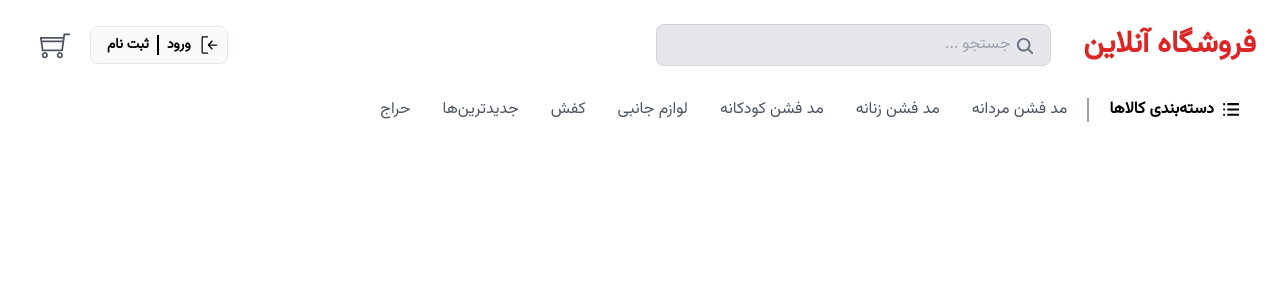
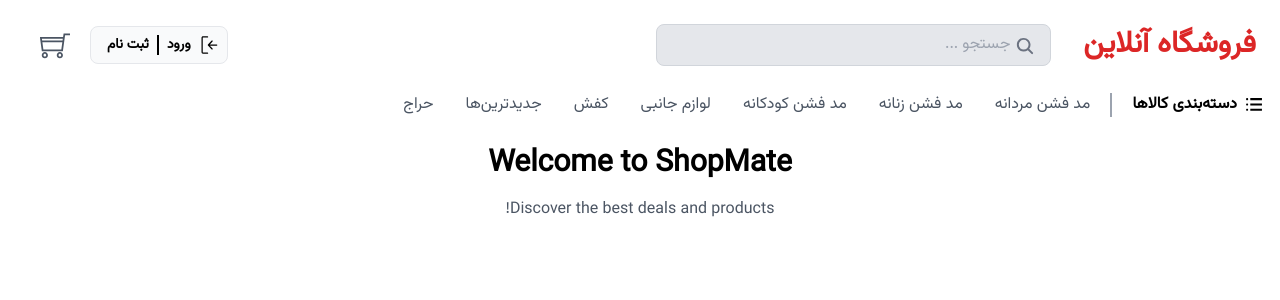
Before and after one commit to tetteam4/online-shoping-center, a React (Vite) app in the folder Frontend/: page / in a window 1280 px wide. Shown: the top 300 px of the page. Built offline with nearby package versions, Linux system fonts and the light colour scheme.

Commit message:
make the navbar

```diff
--- a/Frontend/src/App.jsx
+++ b/Frontend/src/App.jsx
@@ -1,14 +1,17 @@
 import React from "react";
 import { BrowserRouter as Router, Routes, Route } from "react-router-dom";
 
-import Header from "./components/Navbar/Header";
+import Home from "./pages/Home";
+import Layout from "./Layout/Layout";
 
 const App = () => {
   return (
     <Router>
-      <div>
-        <Header />
-      </div>
+      <Routes>
+        <Route path="/" element={<Layout />}>
+        <Route path="/" element={<Home />} />
+        </Route>
+      </Routes>
     </Router>
   );
 };
--- a/Frontend/src/Layout/Layout.jsx
+++ b/Frontend/src/Layout/Layout.jsx
@@ -1,14 +1,16 @@
 import React from "react";
 import Header from "../components/Navbar/Header";
 import { Outlet } from "react-router-dom";
+import Navbar from "../components/Navbar/Navbar";
 
 const Layout = () => {
   return (
-    <div className="bg-gray-200">
-      <div>
+    <div className="">
+      <div className="border  border-black">
         <Header />
+      <Navbar/>
       </div>
-      <div>
+      <div className="mt-36">
         <Outlet />
       </div>
 
--- a/Frontend/src/components/Navbar/Header.jsx
+++ b/Frontend/src/components/Navbar/Header.jsx
@@ -9,7 +9,7 @@
   const [isClick, setIsClick] = useState(false);
   const [cardItems, setCardItems] = useState(0);
   return (
-    <header className="bg-white  p-6">
+    <header className="bg-white fixed z-40 p-6 top-0 left-0 right-0">
       <div className="container mx-auto grid grid-cols-2">
         {/* Logo */}
         <div className="flex items-center gap-x-4  justify-between">
@@ -70,7 +70,6 @@
           </div>
         </div>
       </div>
-      <Navbar />
     </header>
   );
 };
--- a/Frontend/src/components/Navbar/Navbar.jsx
+++ b/Frontend/src/components/Navbar/Navbar.jsx
@@ -1,4 +1,4 @@
-import React, { useState } from "react";
+import React, { useState, useEffect } from "react";
 import { Link } from "react-router-dom";
 import { MdMenu, MdClose } from "react-icons/md";
 import { FaMale, FaFemale, FaChild } from "react-icons/fa"; // Example icons for each item
@@ -6,10 +6,23 @@
 
 const Navbar = () => {
   const [menuOpen, setMenuOpen] = useState(false);
+  const [isScrolled, setIsScrolled] = useState(false);
 
   const toggleMenu = () => {
     setMenuOpen((prev) => !prev);
   };
+
+  // Detect scroll to toggle navbar position
+  useEffect(() => {
+    const handleScroll = () => {
+      setIsScrolled(window.scrollY > 0);
+    };
+
+    window.addEventListener("scroll", handleScroll);
+    return () => {
+      window.removeEventListener("scroll", handleScroll);
+    };
+  }, []);
 
   // List of navbar items with icons
   const navItems = [
@@ -23,7 +36,13 @@
   ];
 
   return (
-    <nav className="mt-5">
+    <nav
+      className={`w-full z-30 transition-all border-t  duration-500 ${
+        isScrolled
+          ? "sticky top-20 bg-white border-t border-b-2  border-gray-800 shadow-md"
+          : "fixed top-20 bg-transparent"
+      }`}
+    >
       <div className="container mx-auto px-4 py-3 flex justify-between items-center">
         {/* Menu Button for Mobile */}
         <div className="lg:hidden">
@@ -34,7 +53,7 @@
 
         {/* Navbar Links */}
         <div
-          className={`absolute lg:static top-0 left-0 w-full lg:w-auto lg:flex  lg:bg-transparent lg:translate-x-0 transform ${
+          className={`absolute lg:static top-0 left-0 w-full lg:w-auto lg:flex lg:bg-transparent lg:translate-x-0 transform ${
             menuOpen ? "translate-x-0" : "-translate-x-full"
           } transition-transform duration-300 lg:items-center`}
         >
@@ -45,9 +64,8 @@
             <p>دسته‌بندی کالاها</p>
           </div>
           <ul className="lg:flex lg:gap-8 lg:p-0 space-y-4 lg:space-y-0">
-
             {navItems.map((item) => (
-              <li key={item.to} className="flex  items-center gap-2">
+              <li key={item.to} className="flex items-center gap-2">
                 <Link
                   to={item.to}
                   className="text-gray-600 transition-colors duration-300 flex items-center gap-2"
--- a/Frontend/src/pages/Home.jsx
+++ b/Frontend/src/pages/Home.jsx
@@ -2,7 +2,7 @@
 
 const Home = () => {
   return (
-    <div className="container mx-auto mt-6 text-center">
+    <div className="container h-[800px] mx-auto mt-6 text-center">
       <h1 className="text-3xl font-bold">Welcome to ShopMate</h1>
       <p className="mt-4 text-gray-600">
         Discover the best deals and products!
```
Lines whose indentation alone changed are shown as unchanged.
